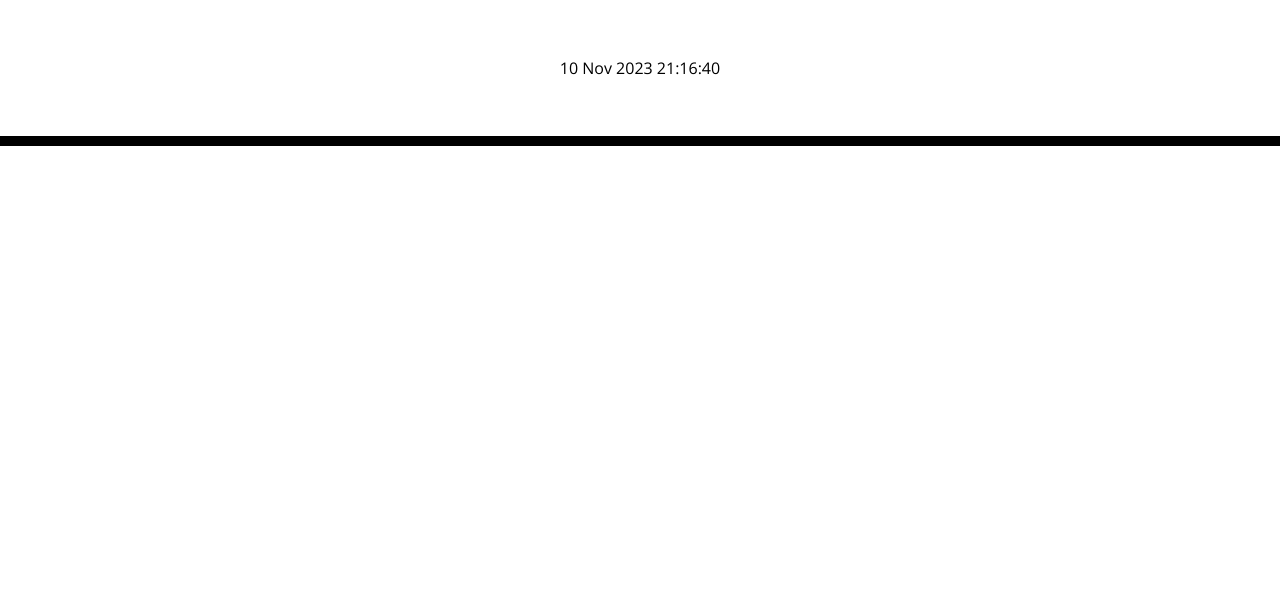
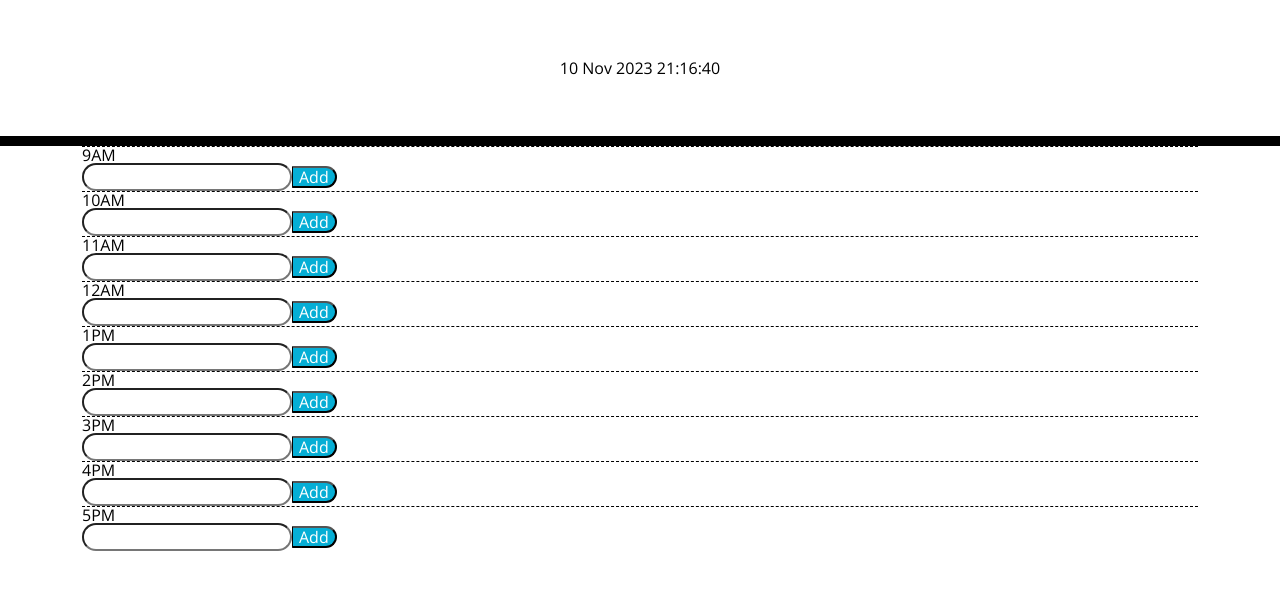
Before and after one commit to annabrisland/daily-planner, a plain HTML site: page index.html in a window 1280 px wide. Drawn offline with nearby package versions, Linux system fonts and the light colour scheme.

Commit message:
Creates schedule time blocks

```diff
--- a/assets/js/script.js
+++ b/assets/js/script.js
@@ -1,7 +1,8 @@
 var currentTimeEL = $("#time-display");
 var currentDayEl = $("#date-display");
+var scheduleEl = $("#schedule-display");
 
-// FUnction to get current time & date
+// Function to get current time & date
 function displayTime() {
     var nowTime = dayjs().format("HH:mm:ss");
     var nowDate = dayjs().format("DD MMM YYYY");
@@ -10,3 +11,24 @@ function displayTime() {
 }
 // Call and refresh time every second
 setInterval(displayTime, 1000);
+
+// Function to add schedule layout
+function displaySchedule() {
+    for (var i = 9; i <= 17; i++) {
+        if (i > 12) {
+            var convertedTime = i - 12 + "PM";
+        } else {
+            var convertedTime = i + "AM";
+        };
+
+        var timeBlockEl = $("<div>");
+        var timeslot = $("<div>").text(convertedTime).addClass("hour");
+        var timeBlock = $("<input>").addClass("time-block");
+        var addButton = $("<button>").text("Add").addClass("saveBtn");
+        timeBlockEl.append(timeslot, timeBlock, addButton);
+        scheduleEl.addClass("schedule-block").append(timeBlockEl);
+    }
+
+}
+
+displaySchedule();
--- a/index.html
+++ b/index.html
@@ -26,10 +26,10 @@
 
   <body>
     <header>
-      <span id="date-display">00:00:00</span></h2>
-      <span id="time-display">00:00:00</span></h2>
+      <span id="date-display">Date</span></h2>
+      <span id="time-display">Time</span></h2>
     </header>
-    <div class="container">
+    <div class="container" id="schedule-display">
       <!-- Timeblocks go here -->
     </div>
 
```
